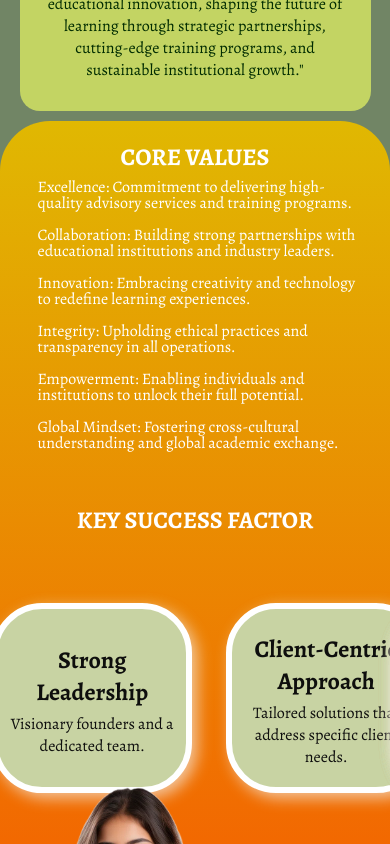
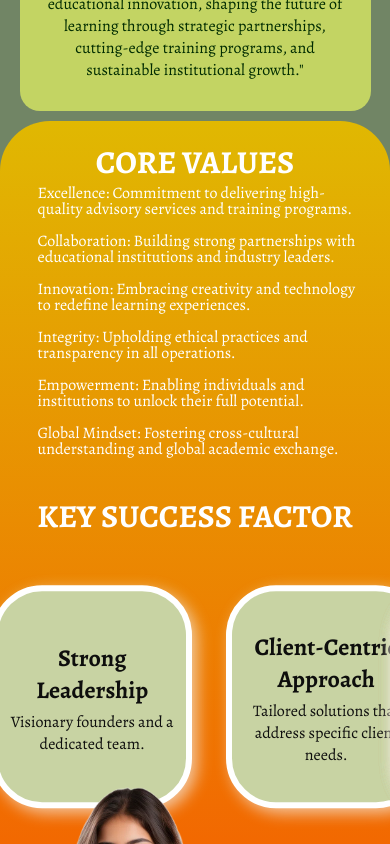
Before and after one commit to el983/klu-v2, a React (Create React App) app: page / in a window 390 px wide. Shown: the part 2900-3744 px from the top of the page. Built offline with nearby package versions, Linux system fonts and the light colour scheme.

Commit message:
Update CoreValues.css

```diff
--- a/src/components/CoreValues.css
+++ b/src/components/CoreValues.css
@@ -42,6 +42,7 @@
   align-items: left;
   /* background: blue; */
   padding: 20px;
+  padding-bottom: 0;
   line-height: 1.6px;
 }
 
@@ -51,7 +52,7 @@
 }
 
 .core h1 {
-  font-size: 2.5rem;
+  font-size: 3rem;
   font-weight: bold;
   color: white;
   text-align: center;
@@ -88,8 +89,9 @@
   /* background: green; */
 }
 .container-man h1{
+  padding: 0;
   font-weight: bold;
-  font-size: 2.5rem;
+  font-size: 3rem;
 }
 
 .contain {
@@ -172,7 +174,17 @@
   }
 } */
 
-@media (max-width: 1090px){
+@media (max-width: 1025px){
+  /* .core{
+    background: blue;
+  } */
+  .core_values_para{
+    line-height: 1.2rem;
+  }
+  .container-man h1{
+    font-size: 2.5rem;
+    /* background: blue; */
+  }
   .contain{
     width:35% ;
     height: 50%;
@@ -188,7 +200,7 @@
   }
 
   .core h1 {
-    font-size: 1.5rem;
+    font-size: 2rem;
     margin-bottom: 5px;
   }
 
@@ -201,12 +213,12 @@
   }
 
   .container-man h1 {
-    font-size: 1.5rem;
+    font-size: 2rem;
   }
 
   .contain {
-    width: 35%;
-    height: 45%;
+    width: 38%;
+    height: 53%;
   }
 
 
@@ -219,6 +231,9 @@
     border-top-left-radius: 50px;
     border-top-right-radius: 50px;
   }
+  .container-man h1{
+    font-size: 2rem;
+  }
 
   .img-girl {
     position: relative;
@@ -228,7 +243,7 @@
   }
 
   .contain {
-    top: 50%;
+    top: 53%;
     animation: moveBox 20s linear infinite;
     width: 200px;
 
```
